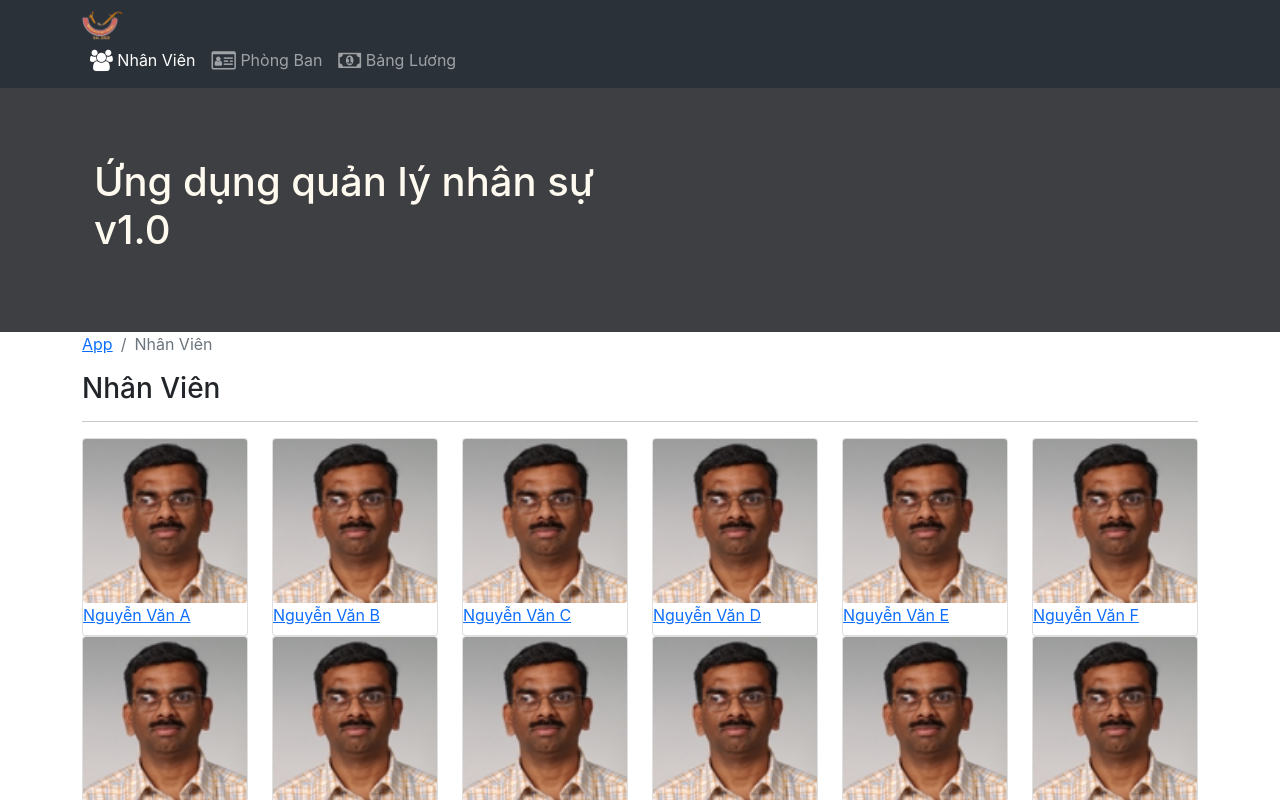
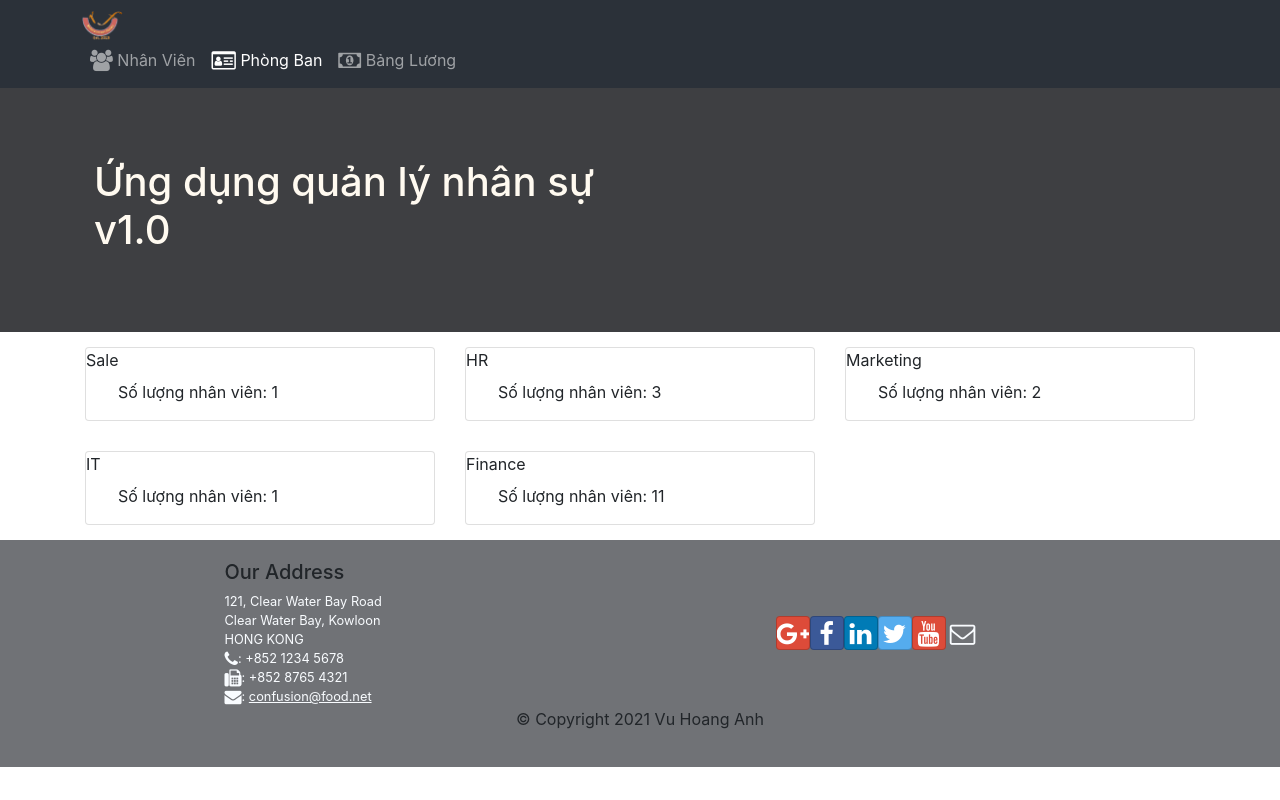
Before and after one commit to nhattienst577/FunixReactJsAssignment, a React (Create React App) app: page /phong-ban in a window 1280 px wide. Before the commit this address led to /nhan-vien. Shown: the top 800 px of the page. Built offline with nearby package versions, Linux system fonts and the light colour scheme.

Commit message:
Hoan thanh tinh huong 3 - phong ban

```diff
--- /dev/null
+++ b/src/components/DepartmentComponent.js
@@ -0,0 +1,31 @@
+import React, { Component } from "react";
+import { Card, CardTitle, CardText } from "reactstrap";
+
+class Department extends Component {
+  render() {
+    const department = this.props.departments.map((item) => {
+      return (
+        <div
+          key={item.id}
+          className="col-md-4 col-sm-6 col-12"
+          style={{ padding: "15px 15px" }}
+        >
+          <Card>
+            <CardTitle>{item.name}</CardTitle>
+            <ul>
+              <CardText>Số lượng nhân viên: {item.numberOfStaff}</CardText>
+            </ul>
+          </Card>
+        </div>
+      );
+    });
+
+    return (
+      <div className="container">
+        <div className="row">{department}</div>
+      </div>
+    );
+  }
+}
+
+export default Department;
--- a/src/components/MainComponent.js
+++ b/src/components/MainComponent.js
@@ -6,6 +6,7 @@ import { STAFFS } from "../shared/staffs";
 import StaffDetail from "./StaffDetailComponent";
 import { DEPARTMENTS } from "../shared/staffs";
 import { Switch, Route, Redirect } from "react-router-dom";
+import Department from "./DepartmentComponent";
 
 class Main extends Component {
   constructor(props) {
@@ -43,6 +44,13 @@ class Main extends Component {
             component={() => <StaffList staffs={this.state.staffs} />}
           />
           <Route path="/nhan-vien/:id" component={StaffWithId} />
+          <Route
+            exact
+            path="/phong-ban"
+            component={() => (
+              <Department departments={this.state.departments} />
+            )}
+          />
           <Redirect to="/nhan-vien" />
         </Switch>
         <Footer />
```
